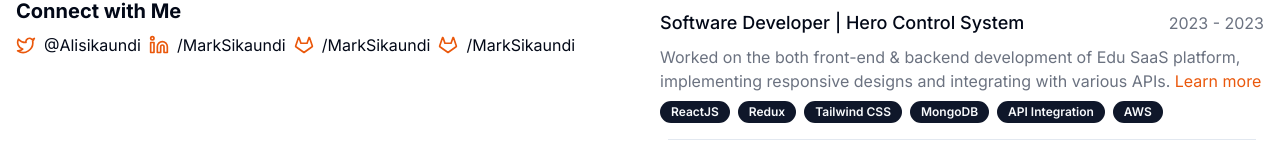
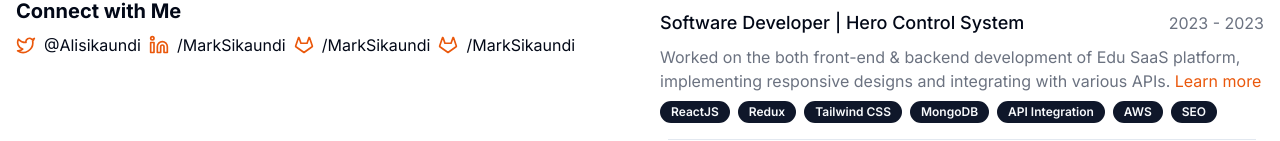
Before and after one commit to Lupleg-dev/Profile, a Next.js app: page / in a window 1280 px wide. Shown: the part 659-800 px from the top of the page. Built offline with nearby package versions, Linux system fonts and the light colour scheme.

Commit message:
UPDATE: added one skill

```diff
--- a/app/page.js
+++ b/app/page.js
@@ -250,6 +250,7 @@ export default function Profile() {
                   <Badge>MongoDB</Badge>
                   <Badge>API Integration</Badge>
                   <Badge>AWS</Badge>
+                  <Badge>SEO</Badge>
                 </div>
               </div>
               <hr className="m-2" />
```
